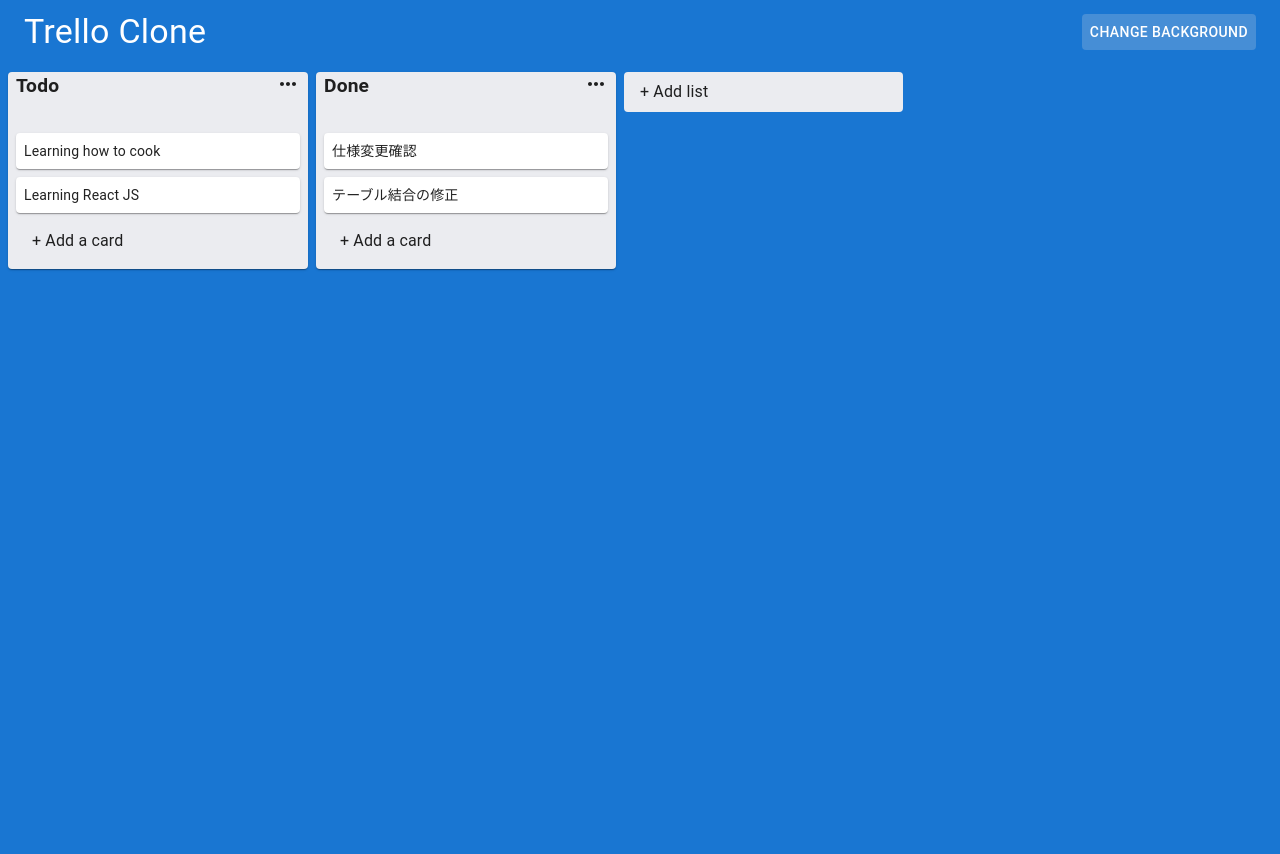
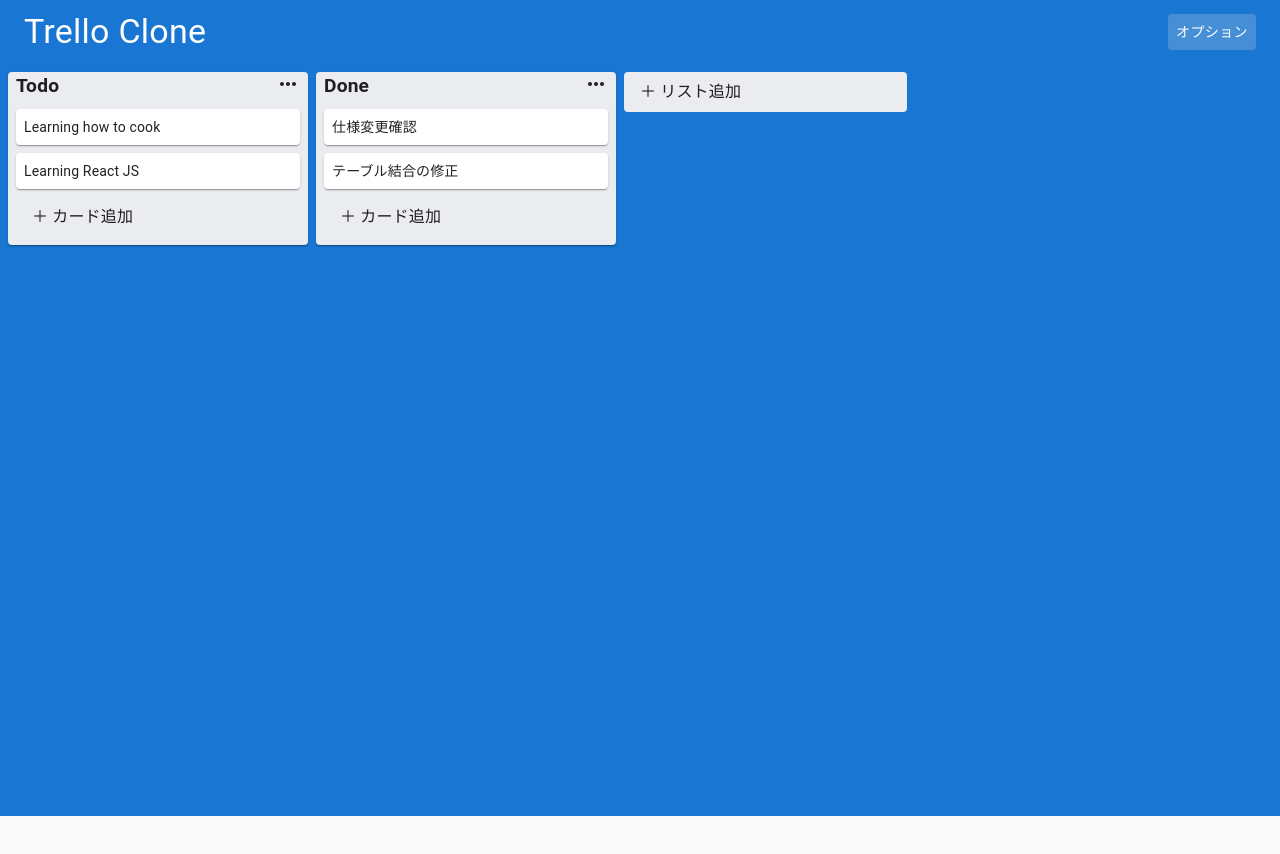
Before and after one commit to sjc-bui/trello, a React (Create React App) app: page / in a window 1280 px wide. Shown: the top 854 px of the page. After the commit the page ends 816 px from the top, so only its background shows below. Built offline with nearby package versions, Linux system fonts and the light colour scheme.

Commit message:
add select options

```diff
--- a/src/App.js
+++ b/src/App.js
@@ -11,7 +11,7 @@
 const useStyle = makeStyles((theme) => ({
     root: {
         display: 'flex',
-        minHeight: '100vh',
+        minHeight: '94vh',
         width: '100%',
         overflowY: 'auto'
     },
@@ -60,6 +60,8 @@
     }
 
     const addMoreList = (title) => {
+        if (empty(title)) return;
+
         const newListId = uuid();
 
         const newList = {
--- a/src/components/Input/InputCard.jsx
+++ b/src/components/Input/InputCard.jsx
@@ -54,6 +54,10 @@
         setTitle('');
     }
 
+    const handleOnBlur = () => {
+        setOpen(false);
+    }
+
     return (
         <div>
             <div>
@@ -66,6 +70,7 @@
                         }}
                         value={title || ''}
                         onChange={handleOnChange}
+                        onBlur={handleOnBlur}
                         placeholder={
                             type === 'card'
                                 ? 'Enter the card title.'
@@ -77,9 +82,14 @@
                 <Button
                     onClick={handleConfirmBtn}
                     className={classes.confirmBtn}>
-                    {type === 'card' ? 'Add card' : 'Add list'}
+                    {type === 'card' ? '追加' : '追加'}
                 </Button>
-                <IconButton onClick={handleCloseBtn}>
+                <IconButton
+                    onClick={handleCloseBtn}
+                    style={{
+                        color: "gray"
+                    }}
+                >
                     <ClearIcon />
                 </IconButton>
             </div>
--- a/src/components/Input/InputContainer.jsx
+++ b/src/components/Input/InputContainer.jsx
@@ -16,7 +16,8 @@
         '&:hover': {
             backgroundColor: fade('#fff', 0.65),
             cursor: 'pointer'
-        }
+        },
+        minWidth: '283px'
     }
 }));
 
@@ -32,7 +33,7 @@
             <Collapse in={!open}>
                 <Paper onClick={() => { setOpen(!open) }} className={classes.addCard} elevation={0}>
                     <Typography>
-                    + {type === 'card' ? 'Add a card' : 'Add list'}
+                    ＋ {type === 'card' ? 'カード追加' : 'リスト追加'}
                     </Typography>
                 </Paper>
             </Collapse>
--- a/src/components/List/Card.jsx
+++ b/src/components/List/Card.jsx
@@ -1,12 +1,15 @@
 import { Paper } from '@material-ui/core';
 import React from 'react';
-import { makeStyles } from '@material-ui/core/styles';
+import { makeStyles, fade } from '@material-ui/core/styles';
 import { Draggable } from 'react-beautiful-dnd';
 
 const useStyle = makeStyles((theme) => ({
     card: {
         padding: theme.spacing(1, 1, 1, 1),
-        margin: theme.spacing(1)
+        margin: theme.spacing(1),
+        '&:hover': {
+            backgroundColor: '#091e4214'
+        }
     }
 }));
 
--- a/src/components/List/List.jsx
+++ b/src/components/List/List.jsx
@@ -13,7 +13,7 @@
         marginLeft: theme.spacing(1)
     },
     cardContainer: {
-        marginTop: theme.spacing(4)
+        // marginTop: theme.spacing(4)
     }
 }))
 
--- a/src/components/Nav/SideBar.jsx
+++ b/src/components/Nav/SideBar.jsx
@@ -1,6 +1,6 @@
 import React, { useState } from 'react';
 import { makeStyles } from '@material-ui/core/styles';
-import { Drawer, Grow } from '@material-ui/core';
+import { Drawer, Grow, Typography, FormControl, InputLabel, Select, MenuItem } from '@material-ui/core';
 import colors from '../../utils/color';
 import images from '../../utils/images';
 
@@ -25,6 +25,12 @@
         flexWrap: 'wrap',
         justifyContent: 'space-around',
         marginTop: theme.spacing(2),
+    },
+    selectForm: {
+        margin: theme.spacing(1, 1, 1, 1)
+    },
+    formControl: {
+        minWidth: 150
     }
 }))
 
@@ -40,6 +46,16 @@
                 onClose={() => {
                     setOpenSideMenu(false);
                 }}>
+                <div className={classes.selectForm}>
+                    <FormControl className={classes.formControl}>
+                        <InputLabel>言語</InputLabel>
+                        <Select>
+                            <MenuItem selected="true" value="en">英語</MenuItem>
+                            <MenuItem value="ja">ベトナム語</MenuItem>
+                            <MenuItem value="vi">日本語</MenuItem>
+                        </Select>
+                    </FormControl>
+                </div>
                 <div className={classes.drawer}>
                     <div className={classes.menu}>
                         <div
--- a/src/components/Nav/TopBar.jsx
+++ b/src/components/Nav/TopBar.jsx
@@ -28,7 +28,8 @@
                             setOpenSideMenu(true)
                         }}
                         className={classes.changeBackgroundBtn}>
-                        Change background</Button>
+                        オプション
+                    </Button>
                 </Toolbar>
             </AppBar>
         </div>
```
Also changed, not shown: 1 other file (tests, documents, lock files or other folders).
